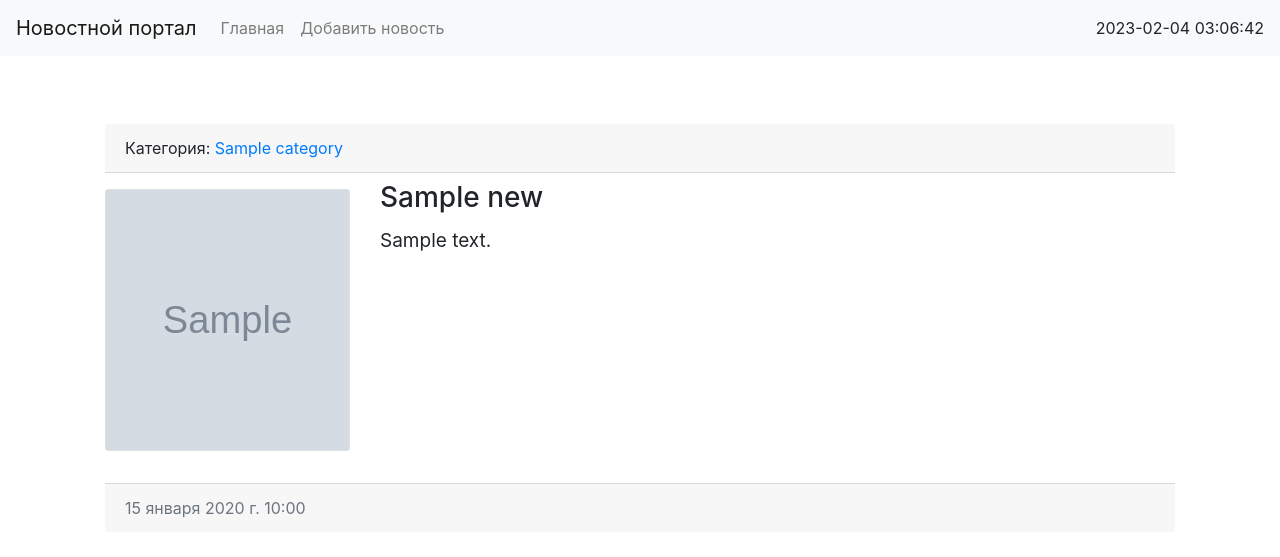
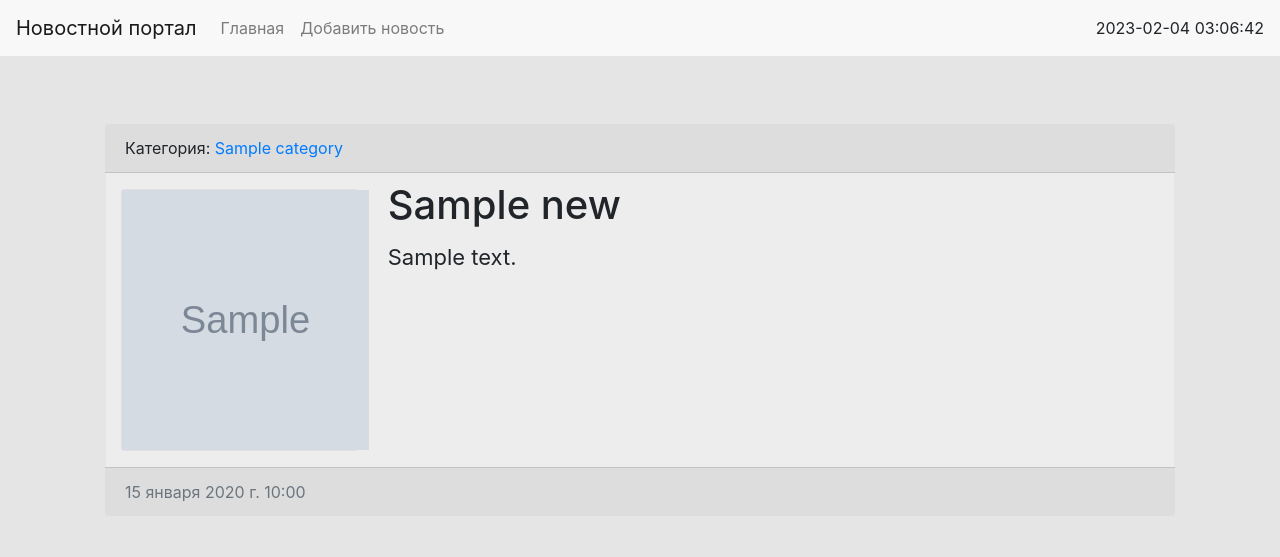
Before and after one commit to facetable-lab/NewsPortal, a Django app: page /news/1 in a window 1280 px wide. Shown: the top 557 px of the page. Run offline with Django 4.2, Linux system fonts and the light colour scheme; tables that the repository leaves empty hold one stand-in row (values such as "Sample post"); grey boxes marked "Sample" are stand-in pictures; some libraries are stand-ins or nearby versions.

Commit message:
Украшение внешнего вида

```diff
--- a/news/templates/news/category.html
+++ b/news/templates/news/category.html
@@ -41,7 +41,7 @@
             <p class="card-text" style="font-size: 19px">{{ item.content|safe|linebreaksbr|truncatewords:100 }}</p>
         </div>
     </div>
-    <div class="card-footer text-muted mt-3">
+    <div class="card-footer text-muted">
         {{ item.created_at }} <!-- |date:"Y-m-d H:i:s" -->
     </div>
 </div>
--- a/news/templates/news/index.html
+++ b/news/templates/news/index.html
@@ -39,7 +39,7 @@
             <p class="card-text" style="font-size: 19px">{{ item.content|safe|linebreaksbr|truncatewords:100 }}</p>
         </div>
     </div>
-    <div class="card-footer text-muted mt-3">
+    <div class="card-footer text-muted">
         {{ item.created_at }} <!-- |date:"Y-m-d H:i:s" -->
     </div>
 </div>
--- a/news/templates/news/view_news.html
+++ b/news/templates/news/view_news.html
@@ -25,7 +25,7 @@
         <div class="col-lg-3">
             <div class="card mb-3 mt-3">
                 {% if news_item.image %}
-                <img src="{{ news_item.image.url }}" class="mr-3" width="100%" height="260" alt="">
+                <img src="{{ news_item.image.url }}" class="mr-3" width="105%" height="260" alt="">
                 {% else %}
                 <img src="https://picsum.photos/id/870/260/260?grayscale&blur=2" width="100%" height="260"
                      class="mr-3" alt="">
@@ -34,11 +34,11 @@
         </div>
 
         <div class="col-lg-9 mt-2">
-            <h3 class="card-title">{{ news_item.title }}</h3>
-            <p class="card-text" style="font-size: 19px">{{ news_item.content|safe|linebreaksbr }}</p>
+            <h1 class="card-title">{{ news_item.title }}</h1>
+            <p class="card-text" style="font-size: 22px">{{ news_item.content|safe|linebreaksbr }}</p>
         </div>
     </div>
-    <div class="card-footer text-muted mt-3">
+    <div class="card-footer text-muted">
         {{ news_item.created_at }} <!-- |date:"Y-m-d H:i:s" -->
     </div>
 </div>
--- a/news_portal/static/css/main.css
+++ b/news_portal/static/css/main.css
@@ -0,0 +1,15 @@
+body {
+    background-color: #e5e5e5;
+}
+nav {
+    background-color: #f8f8f8;
+}
+.row {
+    background-color: #ededed;
+    width: 99.9%;
+    margin: 0 auto;
+}
+
+.list-group a{
+    background-color: #f8f8f8;
+}
--- a/templates/inc/_nav.html
+++ b/templates/inc/_nav.html
@@ -1,4 +1,4 @@
-<nav class="navbar navbar-expand-lg navbar-light bg-light">
+<nav class="navbar navbar-expand-lg navbar-light" >
     <a class="navbar-brand" href="{% url 'home' %}">Новостной портал</a>
     <button class="navbar-toggler" type="button" data-toggle="collapse" data-target="#navbarSupportedContent"
             aria-controls="navbarSupportedContent" aria-expanded="false" aria-label="Toggle navigation">
```
